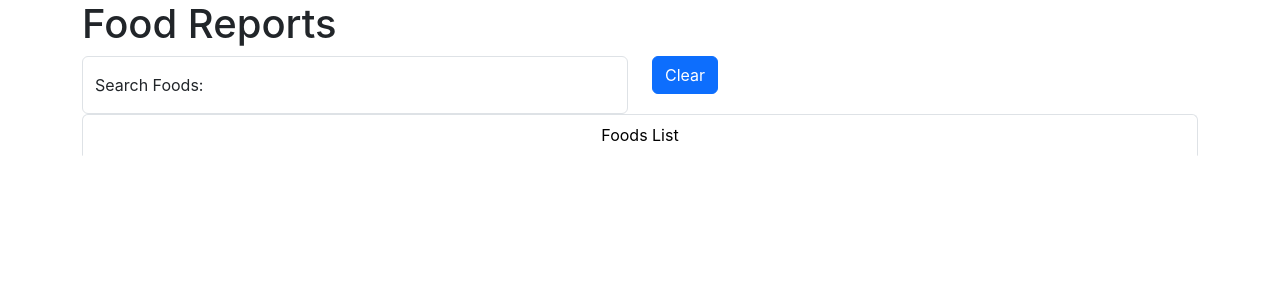
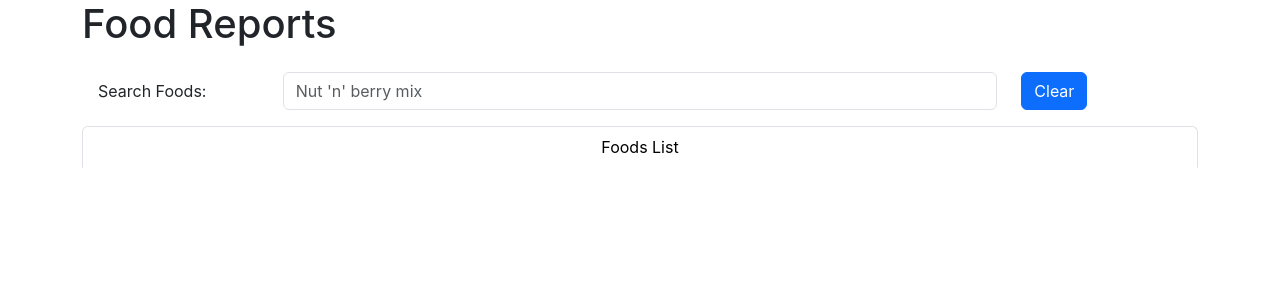
Before and after one commit to chaitanya-thengdi-psl/ndb-food-reports, a React (Create React App) app: page / in a window 1280 px wide. Shown: the top 300 px of the page. Built offline with nearby package versions, Linux system fonts and the light colour scheme.

Commit message:
Change form styling to be more UI-consistent and add padding

```diff
--- a/src/components/Search/Search.js
+++ b/src/components/Search/Search.js
@@ -1,10 +1,11 @@
 import {debounce} from 'lodash';
 
 import Button from 'react-bootstrap/Button';
-import FloatingLabel from 'react-bootstrap/FloatingLabel';
 import Form from 'react-bootstrap/Form';
 import Row from 'react-bootstrap/Row';
 import Col from 'react-bootstrap/Col';
+
+import './Search.scss';
 
 function Search ({onSearch, clearSearch}) {
 
@@ -13,16 +14,11 @@ function Search ({onSearch, clearSearch}) {
 
     return <div className="Search">
         <Form>
-            <Form.Group as={Row}>
-                <Col><FloatingLabel
-                    label="Search Foods:"
-                >
-                    <Form.Control type="search" placeholder="Nut 'n' berry mix" onChange={(e) => onChange(e.target.value)} />
-                </FloatingLabel></Col>
-
-                <Col><Button onClick={() => clearSearch()}>Clear</Button></Col>
-
-            </Form.Group>
+            <Row>
+                <Col xs={3} md={2}><Form.Label column>Search Foods:</Form.Label></Col>
+                <Col xs={6} md={8}><Form.Control type="search" placeholder="Nut 'n' berry mix" onChange={(e) => onChange(e.target.value)} /></Col>
+                <Col><Button type="button" onClick={() => clearSearch()}>Clear</Button></Col>
+            </Row>
         </Form>
    </div>;
 }
--- /dev/null
+++ b/src/components/Search/Search.scss
@@ -0,0 +1,3 @@
+.Search {
+    padding: 1rem;
+}
```
